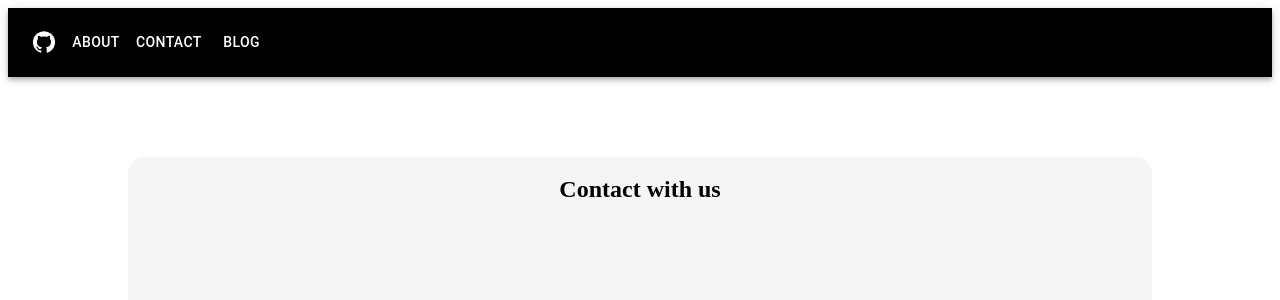
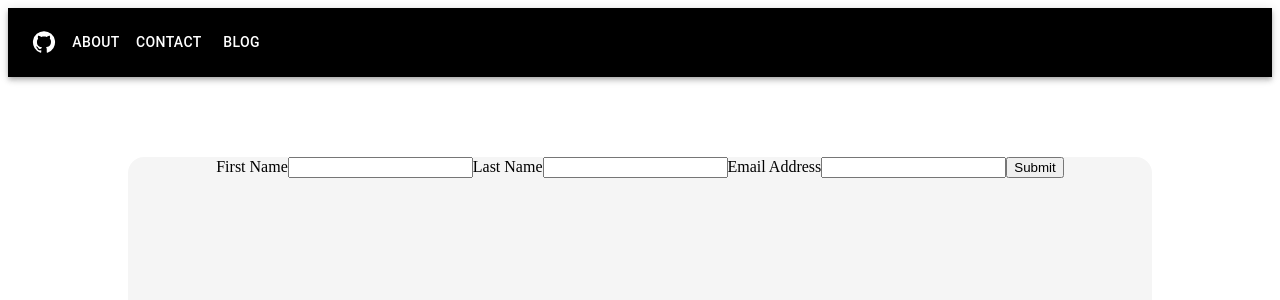
Before and after one commit to Danii2020/react-app-training, a React app: page /contact in a window 1280 px wide. Shown: the top 300 px of the page. Built offline with nearby package versions, Linux system fonts and the light colour scheme.

Commit message:
Simple form added to Contact page

```diff
--- a/package.json
+++ b/package.json
@@ -17,12 +17,14 @@
     "@mui/icons-material": "^5.8.4",
     "@mui/material": "^5.9.0",
     "dotenv": "^16.0.1",
+    "formik": "^2.2.9",
     "react": "^18.2.0",
     "react-dom": "^18.2.0",
     "react-error-boundary": "^3.1.4",
     "react-router-dom": "^6.3.0",
     "styled-components": "^5.3.5",
-    "whatwg-fetch": "^3.6.2"
+    "whatwg-fetch": "^3.6.2",
+    "yup": "^0.32.11"
   },
   "devDependencies": {
     "@babel/core": "^7.18.6",
--- /dev/null
+++ b/src/Forms/ContactForm.tsx
@@ -0,0 +1,50 @@
+/* eslint-disable jsx-a11y/label-has-associated-control */
+import React from 'react';
+import { useFormik } from 'formik';
+
+function ContactForm() {
+  const formik = useFormik({
+    initialValues: {
+      firstName: '',
+      lastName: '',
+      email: '',
+    },
+    onSubmit: (values) => {
+      alert(JSON.stringify(values, null, 2));
+    },
+  });
+  return (
+    <form onSubmit={formik.handleSubmit}>
+      <label htmlFor="firstName">First Name</label>
+      <input
+        id="firstName"
+        name="firstName"
+        type="text"
+        onChange={formik.handleChange}
+        value={formik.values.firstName}
+      />
+
+      <label htmlFor="lastName">Last Name</label>
+      <input
+        id="lastName"
+        name="lastName"
+        type="text"
+        onChange={formik.handleChange}
+        value={formik.values.lastName}
+      />
+
+      <label htmlFor="email">Email Address</label>
+      <input
+        id="email"
+        name="email"
+        type="email"
+        onChange={formik.handleChange}
+        value={formik.values.email}
+      />
+
+      <button type="submit">Submit</button>
+    </form>
+  );
+}
+
+export default ContactForm;
--- a/src/context/UserContext.tsx
+++ b/src/context/UserContext.tsx
@@ -1,15 +1,14 @@
-/* eslint-disable react/prop-types */
+/* eslint-disable no-unused-vars */
 /* eslint-disable react/jsx-no-constructed-context-values */
-/* eslint-disable no-unused-vars */
 import React, { createContext, useState, ReactNode } from 'react';
-import { IGitHubUser, getGitHubUser } from '../services/users';
+import { IGitHubUser } from '../services/users';
 import { users } from '../mocks/users/users';
 
 interface IUserContext {
   githubUser:IGitHubUser,
-  setGithubUser:any,
+  setGithubUser:(data:IGitHubUser) => void
   inputUser:string,
-  setInputUser:any
+  setInputUser:(data:string) => void,
 }
 
 interface IProps {
@@ -18,9 +17,9 @@ interface IProps {
 
 export const UserContext = createContext<IUserContext>({
   githubUser: users[0],
-  setGithubUser: users[0],
+  setGithubUser: () => {},
   inputUser: 'octocat',
-  setInputUser: 'octocat',
+  setInputUser: () => {},
 });
 
 export function UserProvider({ children }:IProps) {
--- a/src/pages/Contact.tsx
+++ b/src/pages/Contact.tsx
@@ -1,10 +1,11 @@
 /* eslint-disable no-undef */
 import React from 'react';
 import PageLayout from '../layouts/PageLayout';
+import ContactForm from '../Forms/ContactForm';
 
 function Contact(): JSX.Element {
   return (
-    <PageLayout body={<h2> Contact with us </h2>} />
+    <PageLayout body={<ContactForm />} />
   )
 }
 
```
Also changed, not shown: 1 other file (tests, documents, lock files or other folders).
